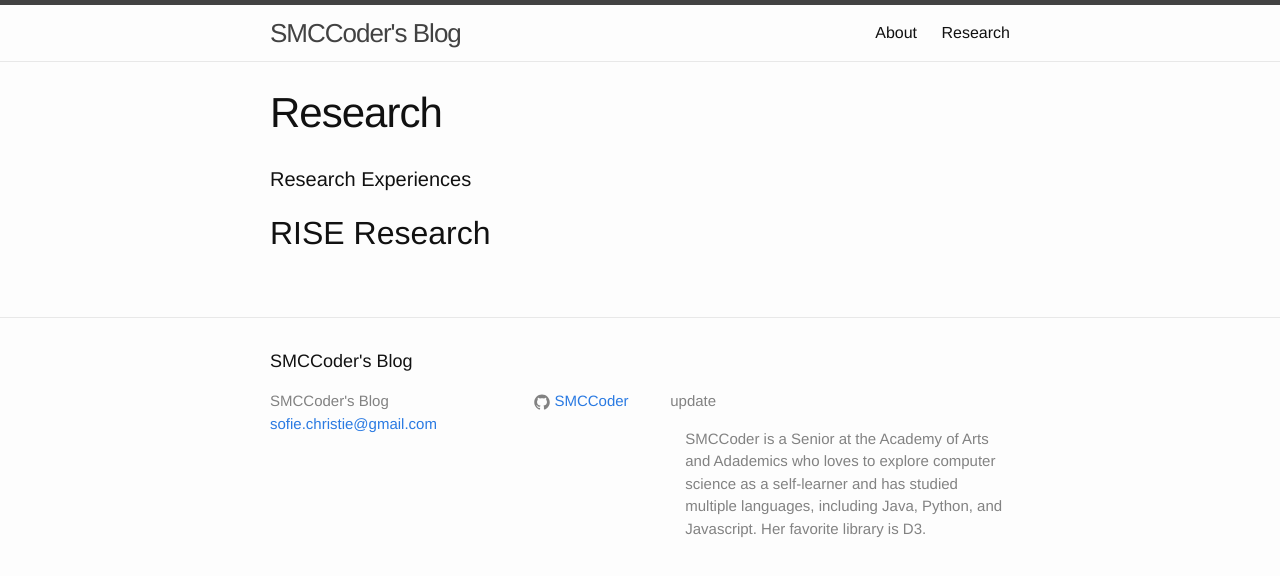
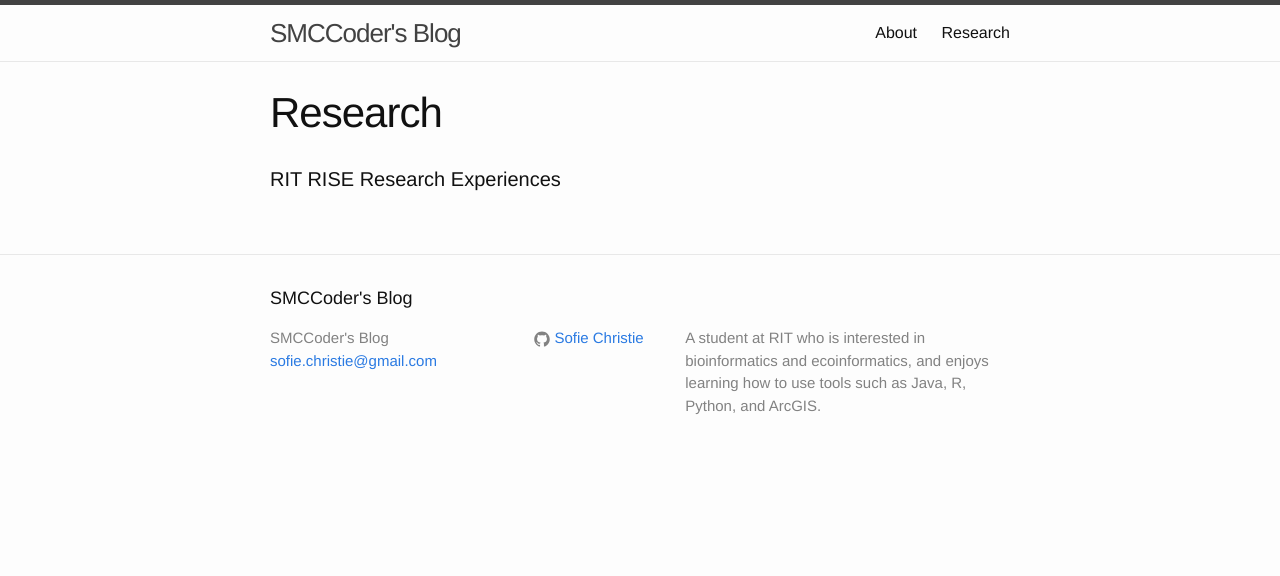
Before and after one commit to SMCCoder/SMCCoder.github.io, a Jekyll site: the page built from research.html, in a window 1280 px wide. Shown: the top 576 px of the page. Built offline with Jekyll 4.4.1, drawn with Linux system fonts in a browser that asks for light colours.

Commit message:
updated _config.yml

```diff
--- a/_config.yml
+++ b/_config.yml
@@ -2,13 +2,10 @@
 title: SMCCoder's Blog
 email: sofie.christie@gmail.com
 description: > # this means to ignore newlines until "baseurl:"
-  SMCCoder is a Senior at the Academy of Arts and Adademics who
-  loves to explore computer science as a self-learner and has
-  studied multiple languages, including Java, Python, and Javascript.
-  Her favorite library is D3.
+  A student at RIT who is interested in bioinformatics and ecoinformatics, and enjoys learning how to use tools such as Java, R, Python, and ArcGIS.
 baseurl: "" # the subpath of your site, e.g. /blog/
 url: "https://smccoder.github.io" # the base hostname & protocol for your site
-github_username:  SMCCoder
+github_username:  Sofie Christie
 #excerpt_separator: <!--more-->
 
 # Build settings
--- a/_includes/footer.html
+++ b/_includes/footer.html
@@ -44,7 +44,6 @@
           {% endif %}
         </ul>
       </div>
-      <p>update</p>
       <div class="footer-col  footer-col-3">
         <p class="text">{{ site.description }}</p>
       </div>
--- a/research.html
+++ b/research.html
@@ -6,8 +6,6 @@ permalink: /Research/
 
 <div class="home">
 
-  <h1 class="page-heading">Research Experiences</h1>
-
-  <h2> RISE Research </h2>
+  <h1 class="page-heading">RIT RISE Research Experiences</h1>
 
 </div>
```
